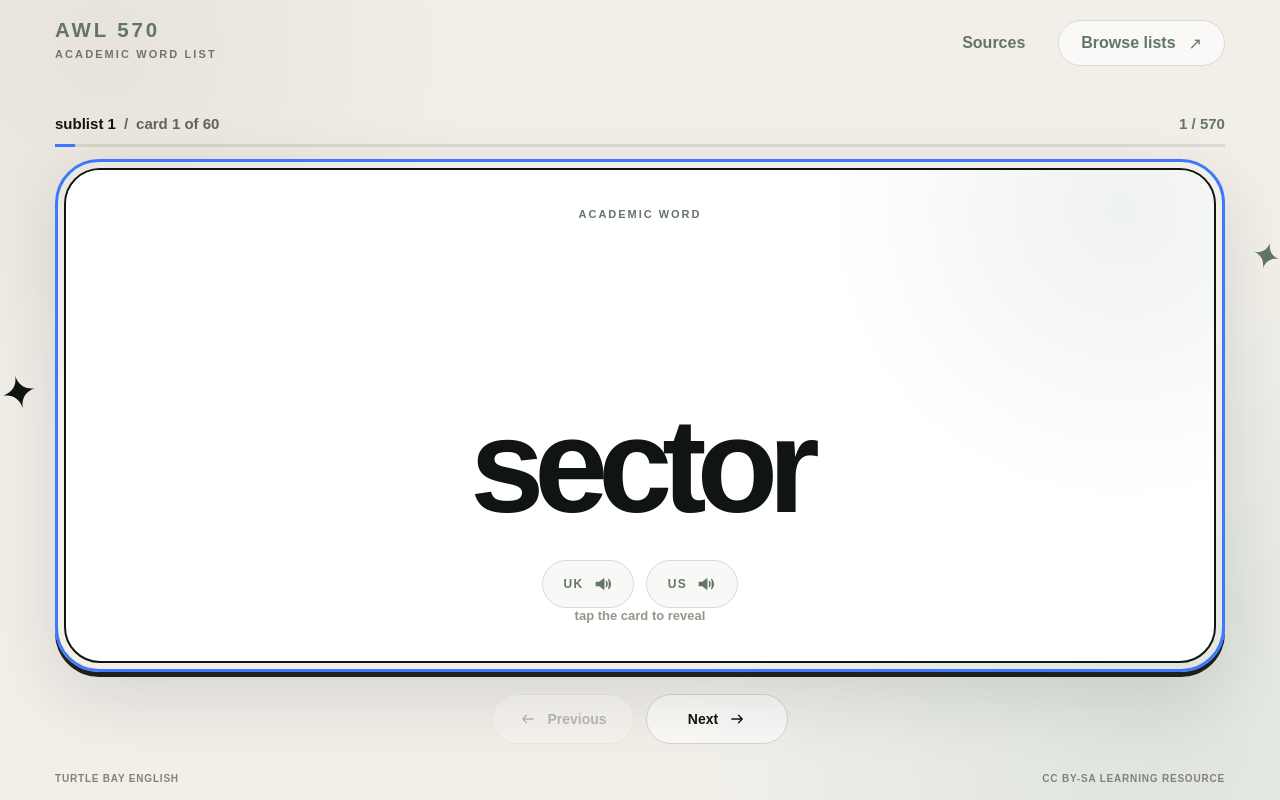
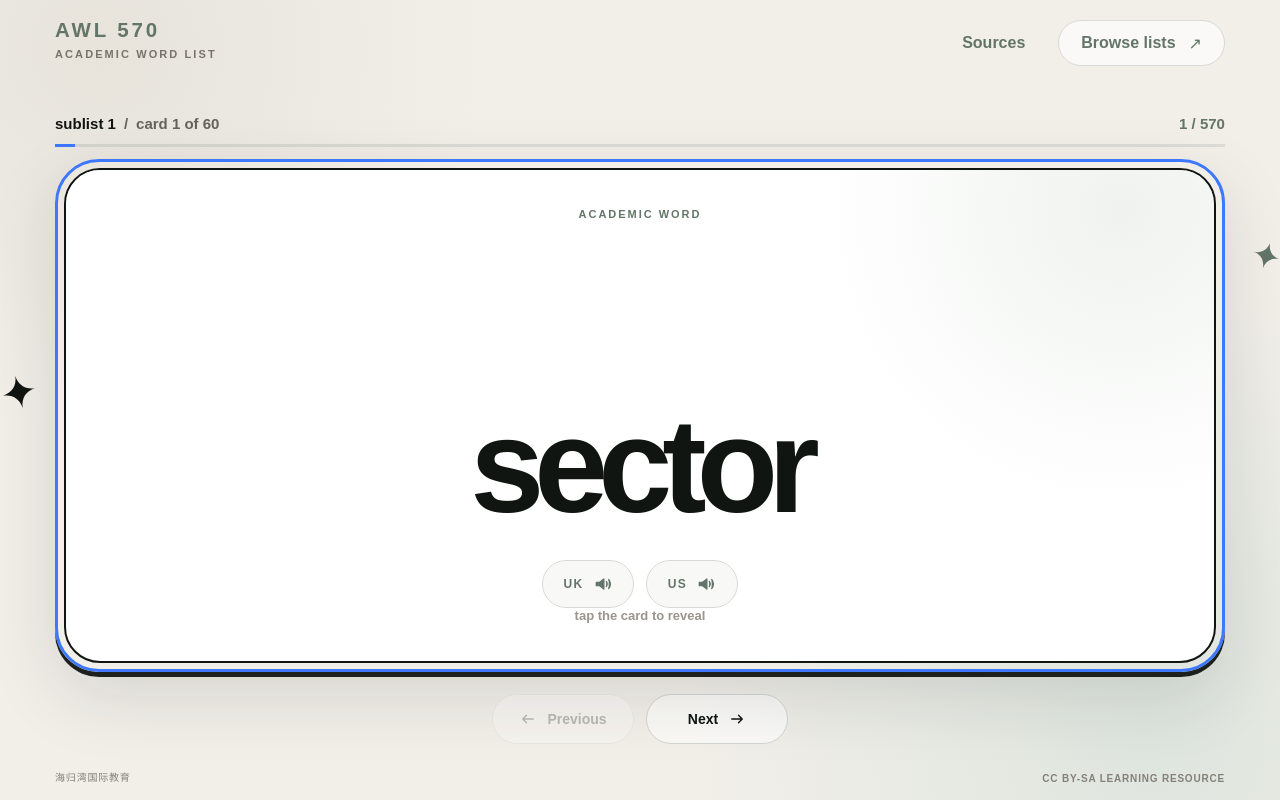
Before and after one commit to shelfom/awl-570-flashcards, a React (Vite) app: page / in a window 1280 px wide. Built offline with nearby package versions, Linux system fonts and the light colour scheme.

Commit message:
Use 海归湾国际教育 brand

```diff
--- a/src/App.jsx
+++ b/src/App.jsx
@@ -346,7 +346,7 @@ export default function App() {
       </main>
 
       <footer className="footer">
-        <span>Turtle Bay English</span>
+        <span>海归湾国际教育</span>
         <button onClick={() => setSourcesOpen(true)}>CC BY-SA learning resource</button>
       </footer>
 
```
